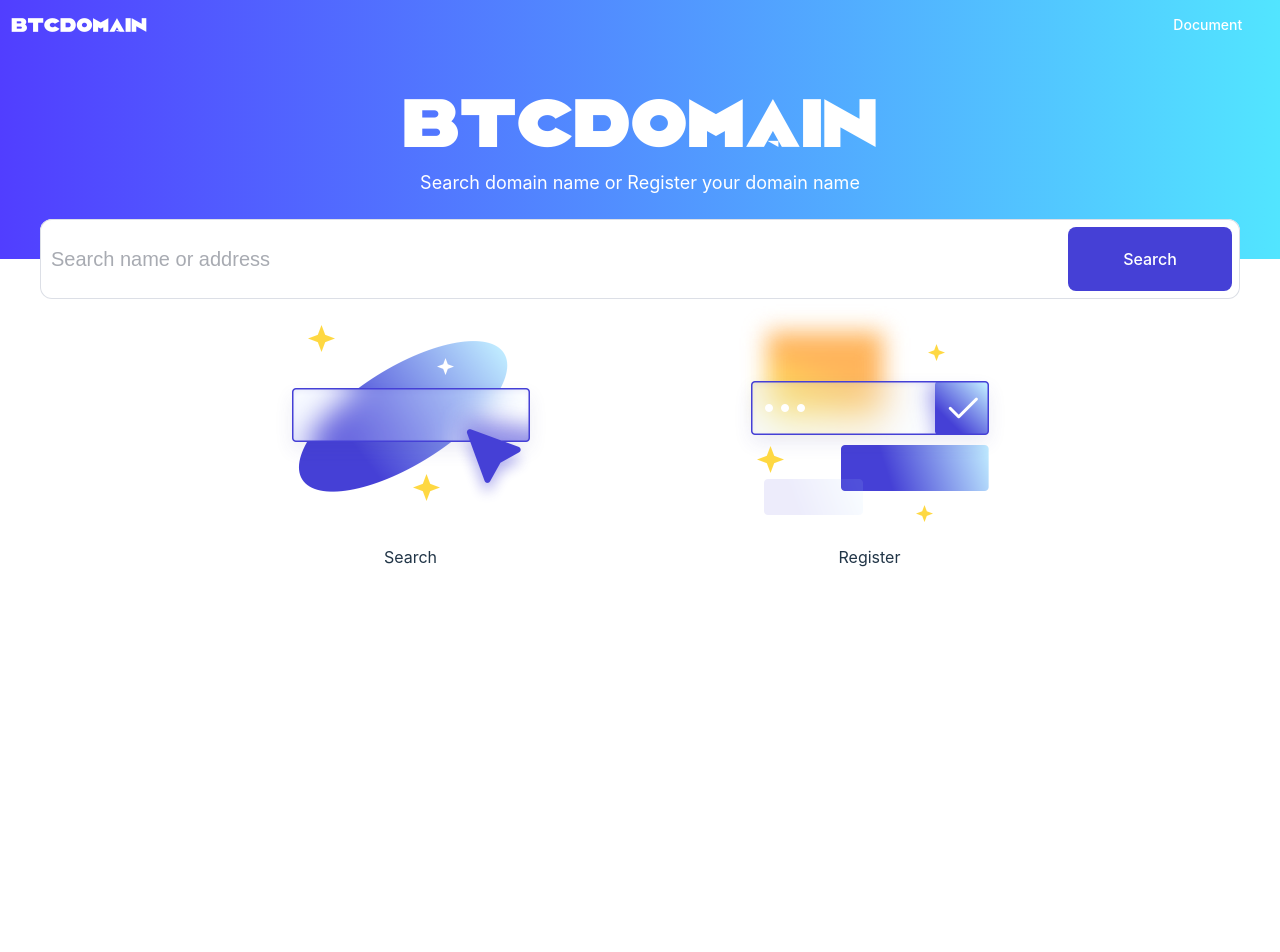
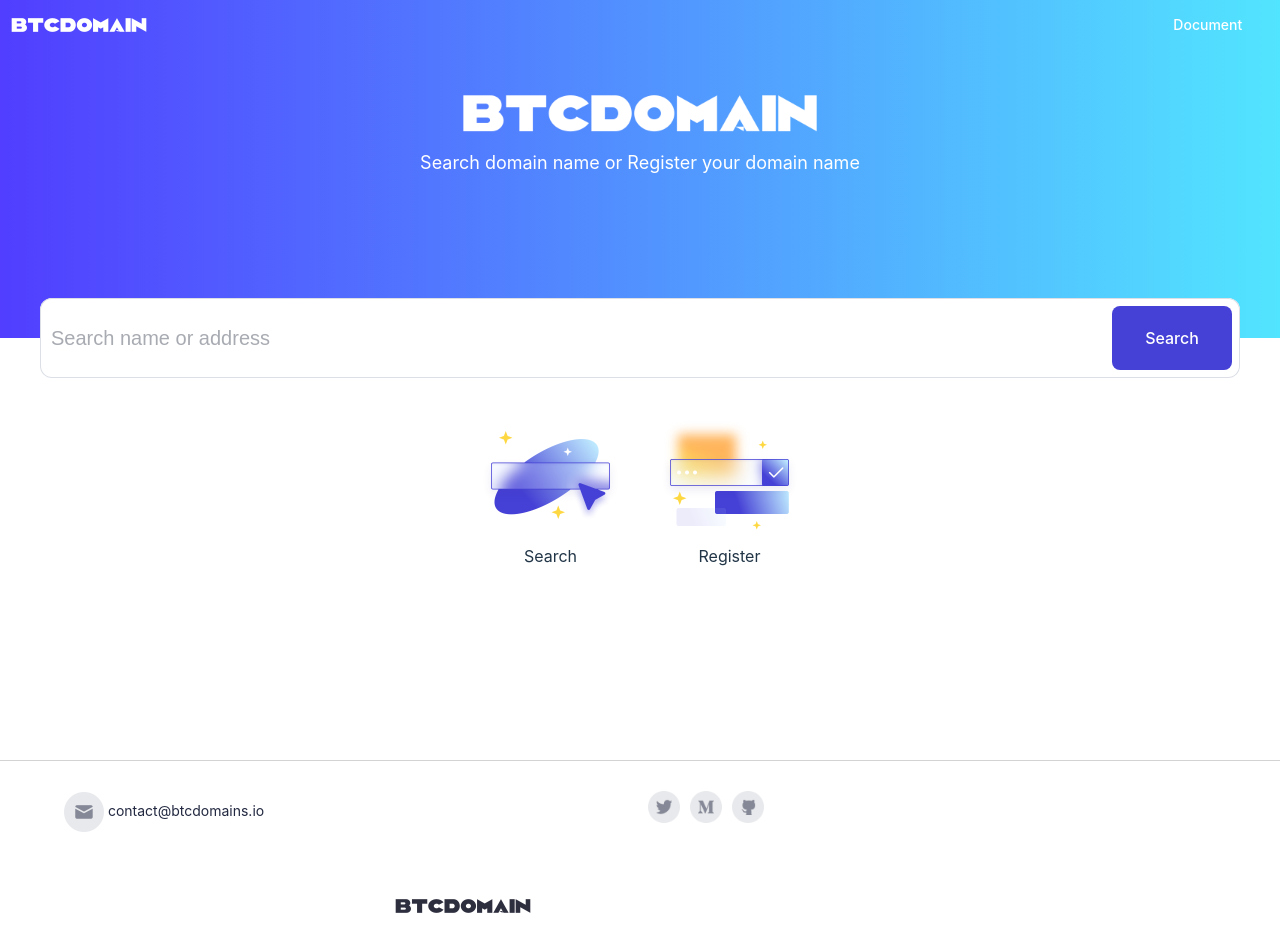
Before and after one commit to lyswifter/bitcoin-domain, a Vue app: page / in a window 1280 px wide. Shown: the top 952 px of the page. After the commit the page ends 921 px from the top, so only its background shows below. Built offline with nearby package versions, Linux system fonts and the light colour scheme.

Commit message:
adjust to small screen

```diff
--- a/src/components/Footer.vue
+++ b/src/components/Footer.vue
@@ -1,23 +1,24 @@
 <script setup lang="ts">
 import { onMounted, reactive } from 'vue';
+
+import 'element-plus/theme-chalk/display.css';
 
 let state = reactive({ input: '', isMintAble: false, isMinting: false, inscriptId: '', targetAddr: '' })
 
 onMounted(() => {
 })
-
 </script>
 
 <template>
     <div class="footer-container">
-        <el-row justify="end">
-            <el-col :span="10">
-                <div class="email-view">
-                    <img src="../assets/邮箱@2x.png" style="width: 40px;height: 40px;vertical-align: middle;" alt="">
-                    contact@btcdomains.io
-                </div>
-            </el-col>
-            <el-col :span="10">
+
+        <el-row>
+            <div class="email-view" style="margin-left: 5%;">
+                <img src="../assets/邮箱@2x.png" style="width: 40px;height: 40px;vertical-align: middle;" alt="">
+                contact@btcdomains.io
+            </div>
+
+            <div style="margin-left: 30%;">
                 <a href="http://twitter.com/btcdomain_btc" target="_blank">
                     <img src="../assets/twitter@2x.png" style="width: 32px;height: 32px;margin-top: 30px;" alt="">
                 </a>
@@ -29,10 +30,9 @@ onMounted(() => {
                     <img src="../assets/github@2x.png" style="width: 32px;height: 32px;margin-top: 30px;margin-left: 10px;"
                         alt="">
                 </a>
-            </el-col>
-            <el-col :span="3">
-                <img class="block-logo-view" src="../assets/logo_footer@2x.png" style="width: 158px;height: 30px;" alt="">
-            </el-col>
+            </div>
+
+            <img class="block-logo-view" src="../assets/logo_footer@2x.png" style="height: 30px;margin-left: 30%;" alt="">
         </el-row>
     </div>
 </template>
@@ -40,13 +40,11 @@ onMounted(() => {
 <style scoped>
 .footer-container {
     border-top: 1px solid lightgray;
-    height: 100px;
     width: 100%;
     background: #FFFFFF;
 }
 
 .email-view {
-    height: 100px;
     font-size: 14px;
     font-weight: 400;
     color: #222840;
--- a/src/components/Header.vue
+++ b/src/components/Header.vue
@@ -7,12 +7,12 @@ function reloadPage() {
 <template>
   <div class="container">
     <el-row justify="space-between">
-      <el-col :span="2">
+      <el-col :xs="6" :sm="4" :md="4" :lg="2" :xl="2">
         <img class="logo-view" src="../assets/logo_nav@2x.png" style="width: 158px;height: 30px;cursor: pointer;" alt=""
           @click="reloadPage">
       </el-col>
 
-      <el-col :span="2">
+      <el-col :xs="6" :sm="4" :md="4" :lg="2" :xl="2">
         <div class="doc-link-view"><a href="https://docs.btcdomains.io" style="text-decoration: none;color: white;"
             target="_blank">Document</a></div>
       </el-col>
@@ -54,7 +54,7 @@ function reloadPage() {
 
 .solgon-title-view {
   margin-top: 3%;
-  height: 80px;
+  height: 60px;
 }
 
 .solgon-content-view {
--- a/src/components/Home.vue
+++ b/src/components/Home.vue
@@ -110,10 +110,6 @@ function toProcessing(info: GasInfo) {
 onMounted(() => {
   pageview({ page_path: '/home' })
 
-  let width = window.outerWidth
-  let hei = width * 776 / 3840;
-  state.headerHeight = hei + 'px'
-
   let localString = localStorage.getItem('domain_history')
   if (localString != null) {
     let localItems = localString.split(',');
@@ -122,16 +118,6 @@ onMounted(() => {
     }
   }
 })
-
-// onUpdated(() => {
-//   let localWalletStr = localStorage.getItem(state.inputAppend);
-//     if (localWalletStr) {
-//         let localWallet = JSON.parse(localWalletStr);
-//         service.leavePage(localWallet.wallet_id).then(val => {
-//             console.log(val.data)
-//         })
-//     }
-// })
 
 </script>
 
@@ -170,7 +156,6 @@ onMounted(() => {
 
 <style scoped>
 .main-view {
-  min-height: 1000px;
   background-color: white;
 }
 
@@ -179,7 +164,7 @@ onMounted(() => {
 }
 
 .search-view {
-  width: 1200px;
+  max-width: 1200px;
   margin: 0 auto;
   margin-top: -40px;
   position: relative;
@@ -196,7 +181,7 @@ onMounted(() => {
   display: block;
   top: 8px;
   right: 8px;
-  width: 164px;
+  width: 120px;
   height: 64px;
   background: #4540D6;
   border-radius: 8px;
--- a/src/components/Start.vue
+++ b/src/components/Start.vue
@@ -1,5 +1,5 @@
 <script setup lang="ts">
-import { ref, reactive, onMounted } from 'vue'
+import { onMounted } from 'vue';
 
 onMounted(() => {
 })
@@ -7,37 +7,24 @@ onMounted(() => {
 
 <template>
     <div class="start-container">
-        <el-row justify="space-between">
-            <el-col :span="12" style="text-align: center;">
-                <div>
-                    <img src="../assets/icon_search@2x.png" style="width: 278px;height: 240px;" alt="">
-                </div>
+        <div style="display: inline-block;">
+            <img src="../assets/icon_search@2x.png" style="height: 120px;" alt="">
+            <div class="text-view">Search</div>
+        </div>
 
-                <div class="text-view">Search</div>
-            </el-col>
+        <div style="display: inline-block;margin-left: 40px;">
+            <img src="../assets/icon_register@2x.png" style="height: 120px;" alt="">
+            <div class="text-view">Register</div>
+        </div>
 
-            <el-col :span="12" style="text-align: center;">
-                <div>
-                    <img src="../assets/icon_register@2x.png" style="width: 278px;height: 240px;" alt="">
-                </div>
-
-                <div class="text-view">Register</div>
-            </el-col>
-        </el-row>
     </div>
 </template>
 
 <style scoped>
 .start-container {
-    width: 918px;
+    text-align: center;
     margin: 0 auto;
-}
-.search-text-view {
-    width: 89px;
-    height: 40px;
-    font-size: 28px;
-    font-weight: 300;
-    color: #2E2F3E;
-    line-height: 40px;
+    padding-top: 40px;
+    padding-bottom: 15%;
 }
 </style>
```
